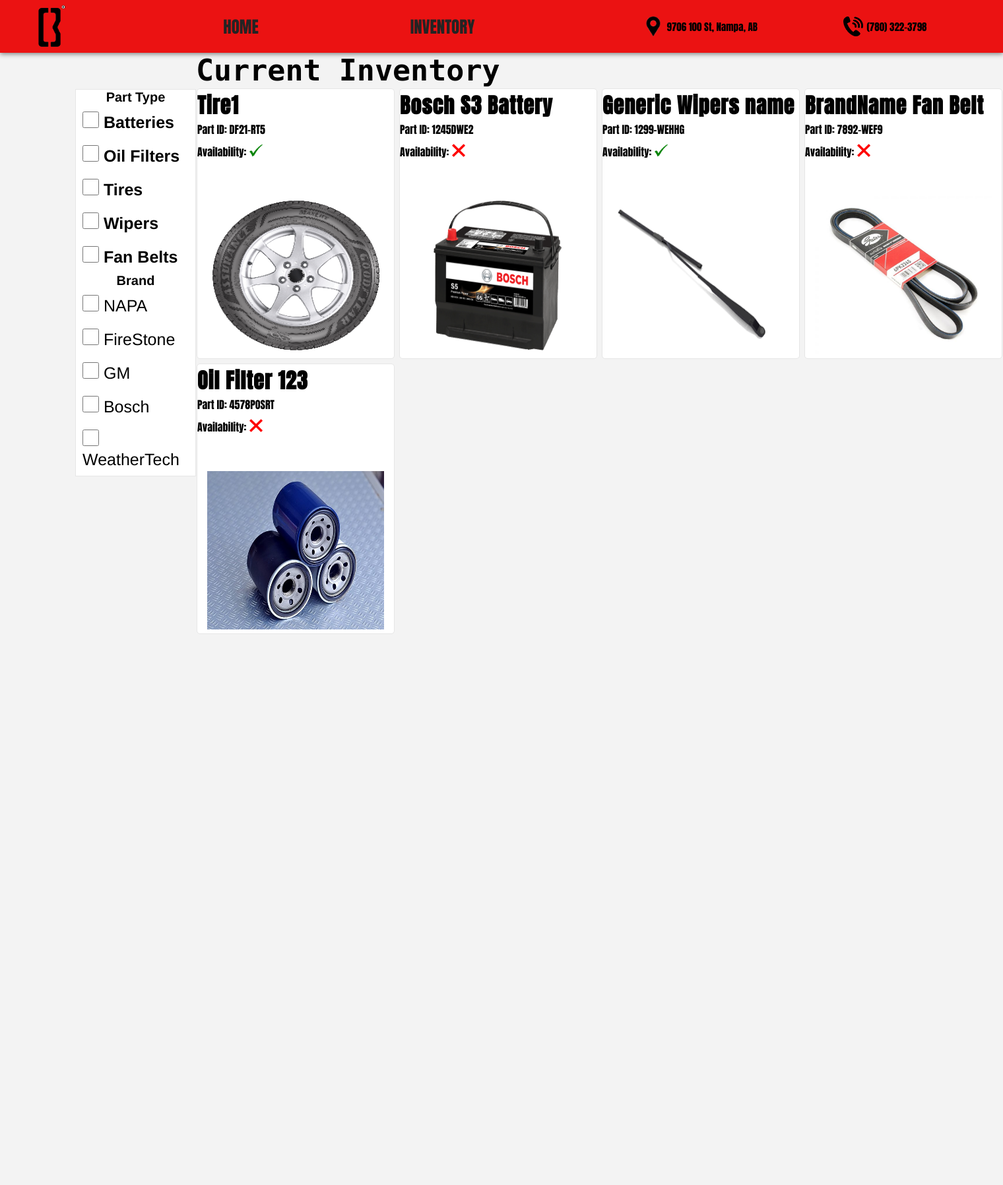
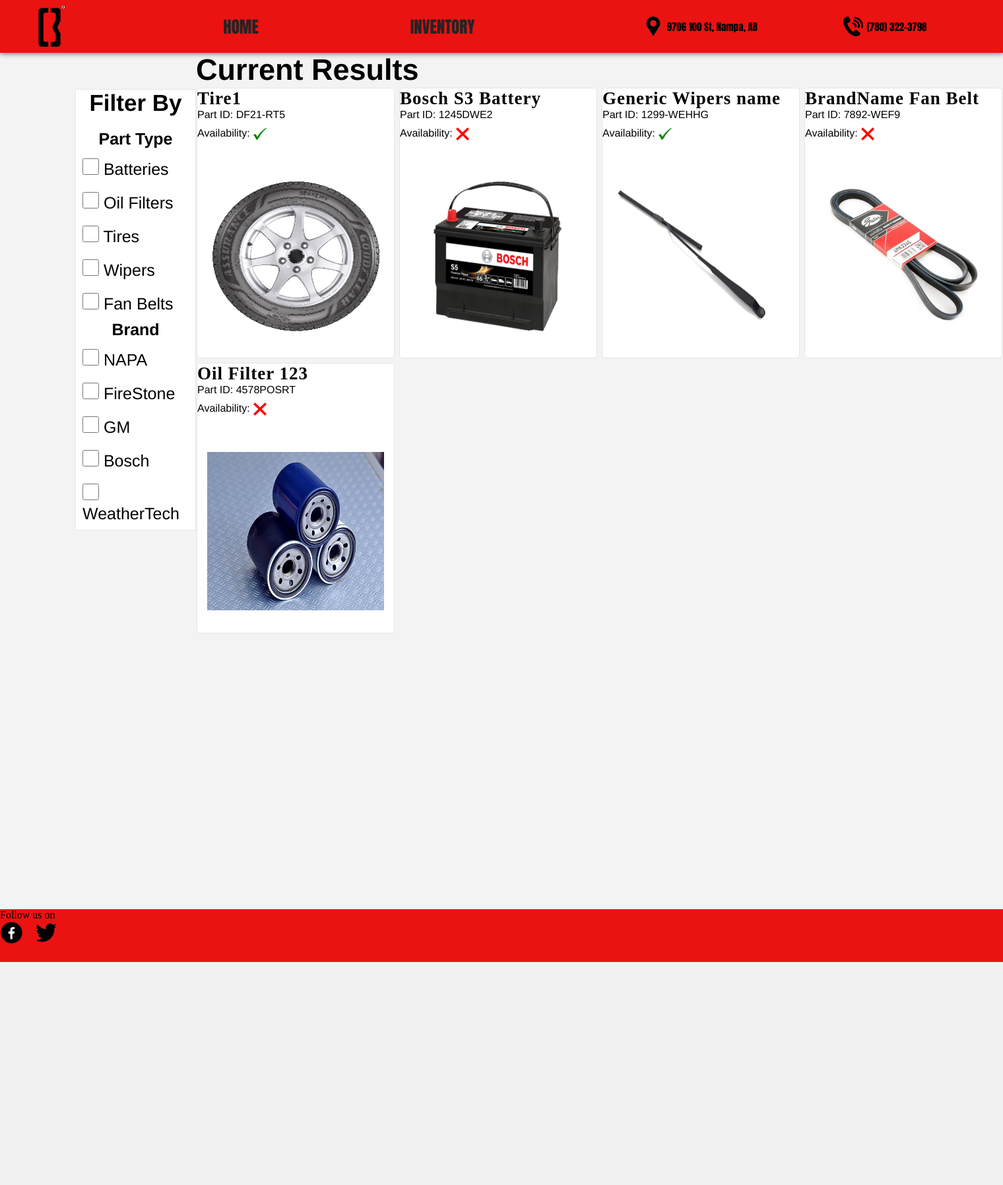
Before and after one commit to Matsonj30/BtoBWebsite, a Django app: page /home/parts in a window 1520 px wide. Shown: the whole page at 66% size. After the commit the page ends 1458 px from the top, so only its background shows below. Run offline with Django 4.2, Linux system fonts and the light colour scheme; data comes from the database, SQL or seed files in the repository; both versions use the stored data as it was after the commit; parts of the project's set-up code (start-up, migrations or seed data) failed here and were passed over.

Commit message:
footer, multiple filters in inventory

```diff
--- a/BtoBSite/store/static/styles/base.css
+++ b/BtoBSite/store/static/styles/base.css
@@ -5,10 +5,10 @@
     --gray: rgb(243, 243, 243);
     --black: rgb(36, 35, 35);
     --darkGray: rgb(48, 47, 47);
+    --boldFont: 'Anton', serif;
+    --thinFont: 'Franklin Gothic Medium', 'Arial Narrow', Arial, sans-serif;
 }
-*{
-    font-family: 'Anton', serif;
-}
+
 body{
     margin: 0;
     padding: 0;
@@ -19,6 +19,7 @@
  /*    height: 80px; */
     background-color: var(--red);
     display: grid;
+    font-family: var(--boldFont);
   /*   justify-content: space-around;
     align-items: center; */
    /*  border: 3px solid black; */
@@ -86,3 +87,16 @@
     font-size: 25px;
     margin: auto;
 }
+footer{
+    height: 80px;
+    background-color: var(--red);
+    width: 100%;
+}
+footer img{
+    width: 35px;
+    height: 35px;
+}
+.twitter{
+    width: 60px;
+    height: 35px;
+}
--- a/BtoBSite/store/static/styles/partsPage.css
+++ b/BtoBSite/store/static/styles/partsPage.css
@@ -1,18 +1,21 @@
 :root{
-    --white: blue;
+    --white: white;
     --red: rgb(235, 18, 18);
     --darkRed:rgb(201, 82, 82);
-    --gray: gray;
+    --gray: rgb(243, 243, 243);
     --black: rgb(36, 35, 35);
+    --darkGray: rgb(48, 47, 47);
+    --boldFont: 'Anton', serif;
+    --thinFont: 'Franklin Gothic Medium', 'Arial Narrow', Arial, sans-serif;
 }
 *{
     margin:0;
     padding:0;
+
 }
 
 h2{
-    font-family: monospace;
-    font-weight: bold;
+    font-family: var(--thinFont);
     font-size: 45px;
 }
 
@@ -20,9 +23,7 @@
     width: 25px;
     height: 25px;
 }
-#currentInv{
-    /* padding-left: 310px; */
-}
+
 .headersContainer{
     display: flex;
 }
@@ -42,22 +43,26 @@
 }
 .filterCategory{
     text-align: center;
-    font-family: 'Franklin Gothic Medium', 'Arial Narrow', Arial, sans-serif;
-    font-size: 20px;
+    font-family: var(--thinFont);
+    font-size: 25px;
+    margin-bottom: 5px;
 }
 
+.filter h1{
+    margin-bottom: 20px;
+    font-size: 35px;
+}
 li{
    font-size: 25px;
    padding: 10px;
    list-style-type: none;
-   font-family: 'Franklin Gothic Medium', 'Arial Narrow', Arial, sans-serif;
+  font-family: var(--thinFont);
 }
 .partsGrid{
     padding: 1px;
-    /* margin-left: 25%; */
     display: grid;
     grid-gap: 7px;
-    grid-template-rows: repeat(4, 410px);
+    grid-template-rows: repeat(3, 410px);
     grid-template-columns: repeat(4, 300px);
     max-width: 1230px;
     flex:2;
@@ -69,8 +74,14 @@
     border-radius: 5px;
     transition: 0.3s ease-in;
 }
+.itemTitle{
+    font-size: 27px;
+}
 .part-item h1{
     letter-spacing: 1px;
+}
+.part-item p{
+    font-family: var(--thinFont);
 }
 .part-item:hover{
     transform: scale(1.05);
--- a/BtoBSite/store/templates/base/base.html
+++ b/BtoBSite/store/templates/base/base.html
@@ -31,4 +31,9 @@
     {% block body %}{% endblock %}
     {% block site_JS%}{% endblock %}
 </body>
+<footer>
+    <p>Follow us on </p>
+    <img src ="{% static 'images\facebook.png' %}" alt="facebook">
+    <img src ="{% static 'images\twitter.png' %}" class="twitter" alt="twitter">
+</footer>
 </html>
--- a/BtoBSite/store/templates/includes/part-details.html
+++ b/BtoBSite/store/templates/includes/part-details.html
@@ -1,5 +1,5 @@
 <div class = part-item>
-    <h1>{{title}}</h1>
+    <h1 class="itemTitle">{{title}}</h1>
     <p class = "partID"> Part ID: {{partID}}</p>
     <div class= availabilityContainer>
      <p>Availability:</p>
--- a/BtoBSite/store/templates/partsPage.html
+++ b/BtoBSite/store/templates/partsPage.html
@@ -9,13 +9,14 @@
 <!--     <div class= headersContainer> -->
 <div class = contentContainer>
     <div class="filter">
-        <h4 class = filterCategory>Part Type<h4>
+        <h1 class = filterCategory>Filter By</h1>
+        <h4 class = filterCategory>Part Type</h4>
         <ol>
             {% for category in categories %}
             <li class="filterContent"> <input type="checkbox"> {{category.name}}</li>
             {% endfor %}
         </ol>
-        <h4 class = filterCategory>Brand<h4></h4>
+        <h4 class = filterCategory>Brand</h4>
         <ol>
             {% for brand in brands %}
             <li class="filterContent"> <input type="checkbox"> {{brand.brand}}</li>
@@ -23,7 +24,7 @@
         </ol>
     </div>
     <div class = "inventory">
-        <h2 id="currentInv">Current Inventory</h2>
+        <h2 id="currentInv">Current Results</h2>
         <div class = partsGrid>
             {% for part_item in parts %}
                 {% include 'includes/part-details.html' with title=part_item.title partID=part_item.partID isAvailable=part_item.isAvailable image=part_item.image.url  %}
--- a/BtoBSite/store/views.py
+++ b/BtoBSite/store/views.py
@@ -20,23 +20,32 @@
     })
 
 def filteredParts(request, category_chosen):
-    print(category_chosen)
-
-    partsByType = Part.objects.filter(category__name = category_chosen) #to get foreign
-
-    #key attributes, you have to use underscores to get the field name of related fields accross models
-
-    """  partsByBrand = Brand.objects.filter(brand__name = category_chosen) """
-    #request currently does not know what to do if use same function to go thru multiple
-    # queries, as some values might not be found
+    categories = Category.objects.all()
+    brands = Brand.objects.all()
+    print(type(categories[0]))
+    print("_____________")
+    print(type(category_chosen))
+    for category in categories:
+        if category_chosen == str(category): #If true we are filtering by category, not brand
+            partsByType = Part.objects.filter(category__name = category_chosen) #to get foreign
+            #key attributes, you have to use underscores to get the field name of related fields accross models
+            return render(request, 'partsPage.html',{
+                'parts':partsByType,
+                'categories':categories,
+                'brands':brands,
+            })
+    #if did not filter by category, then we had to have by brand, this could go poorly if add
+    #more filtering options
+    partsByBrand = Part.objects.filter(brand__brand = category_chosen)
+    return render(request, 'partsPage.html',{
+                'parts':partsByBrand,
+                'categories':categories,
+                'brands':brands,
+            })
 
 
 
-    categories = Category.objects.all()
-    brands = Brand.objects.all()
 
-    return render(request, 'partsPage.html',{
-        'parts':partsByType,
-        'categories':categories,
-        'brands':brands,
-    })
+
+    #request currently does not know what to do if use same function to go thru multiple
+    # queries, as some values might not be found
```
Also changed, not shown: BtoBSite/store/static/styles/home.css (+6 -4 lines), BtoBSite/store/templates/home.html (+5 -5 lines), BtoBSite/db.sqlite3, BtoBSite/store/static/images/facebook.png (added), BtoBSite/store/static/images/twitter.png (added), BtoBSite/uploads/images/S5_Category_Hd7aUQQ.png (added), BtoBSite/uploads/images/download_yxZEChm.png (added), BtoBSite/uploads/images/fanb027_new1-min_cNrBMl2.jpg (added), BtoBSite/uploads/images/oil_filter_b4_XCn3P3K.jpg (added), BtoBSite/uploads/images/reading-your-tires_yffN69y.png (added).
